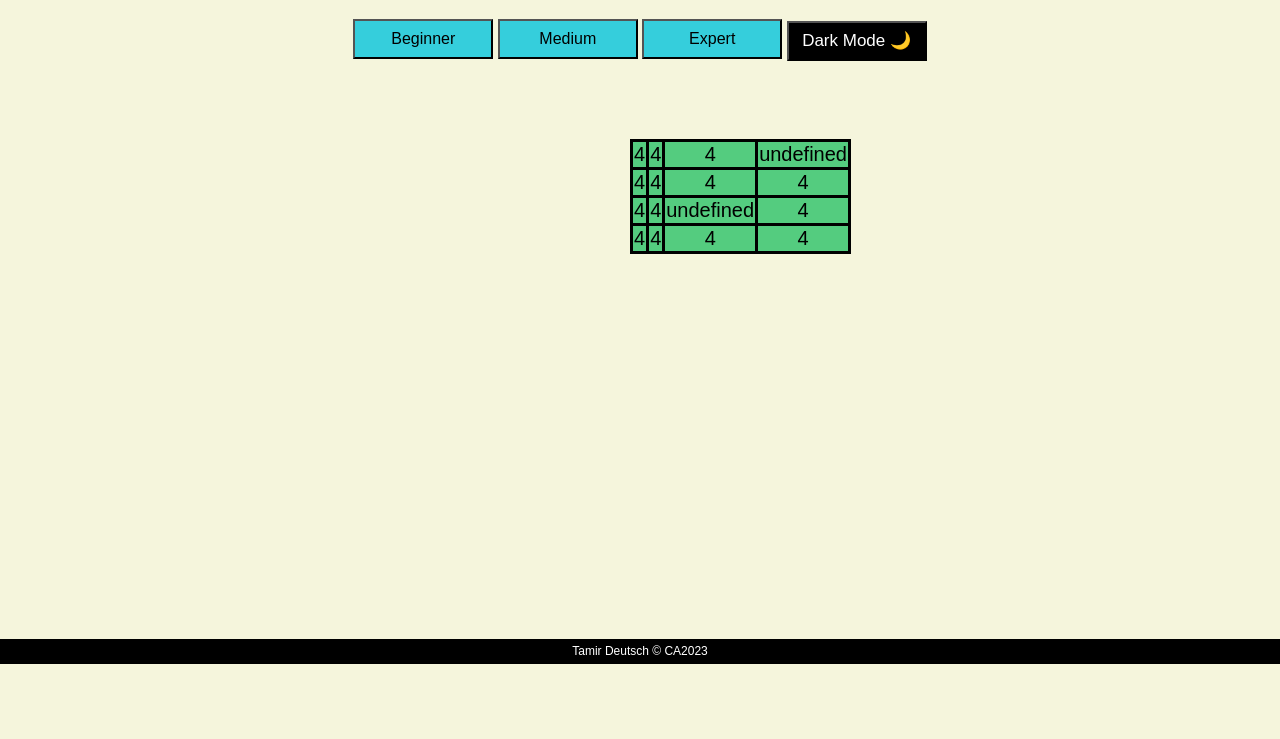
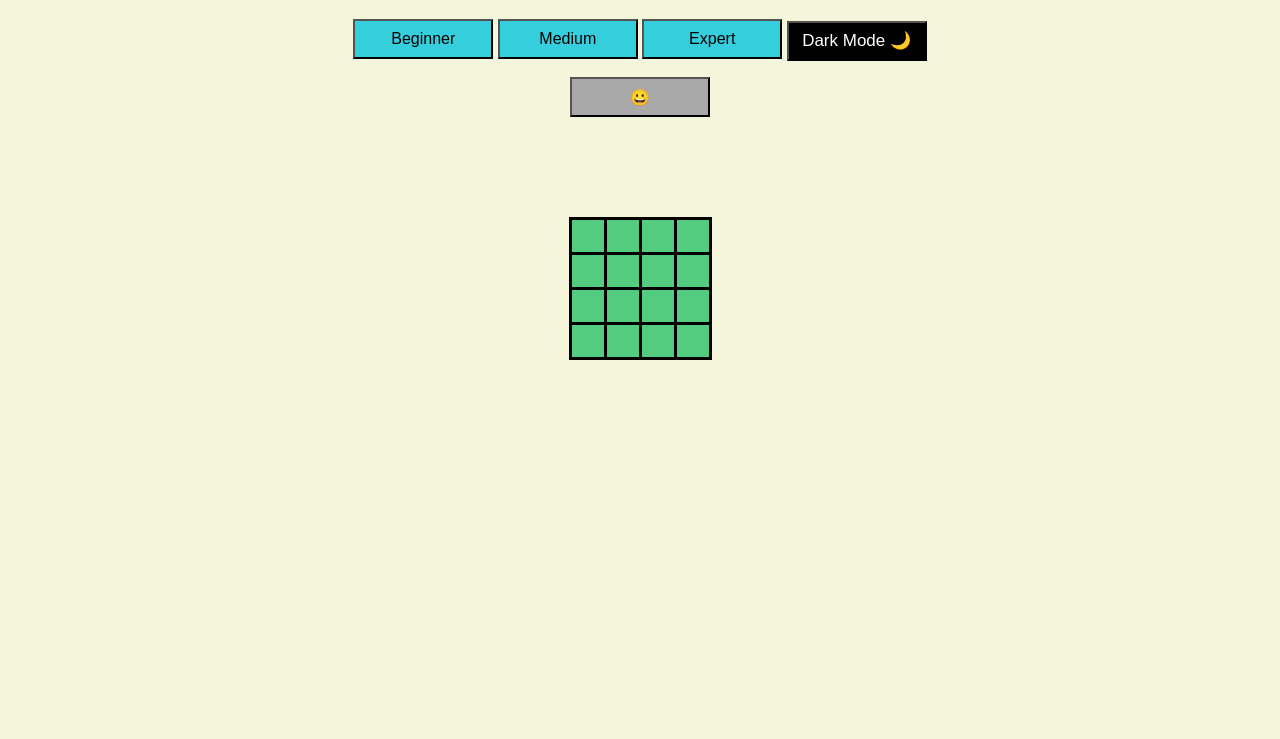
Before and after one commit to Tamir-Deutsch/Sprint1---Minesweeper, a plain HTML site: page index.html in a window 1280 px wide. Shown: the part 61-800 px from the top of the page. Drawn offline with Linux system fonts and the light colour scheme.

Commit message:
Add files via upload

```diff
--- a/css/main.css
+++ b/css/main.css
@@ -13,6 +13,10 @@ button {
     background-color: rgb(53, 206, 220);
 }
 
+button:hover {
+    background-color: rgb(39, 148, 158);
+}
+
 .dark-mode {
     position: relative;
     top: 2px;
@@ -21,10 +25,21 @@ button {
     font-size: 17px;
 }
 
+.dark-mode:hover {
+ background-color: white;
+ color: black;
+}
+
+.smiley-state {
+    background-color: gray;
+}
+
+.smiley-state {
+    background-color: darkgray;
+}
+
 table {
-    position: absolute;
-    top: 200px;
-    left: 630px;
+    margin: 100px auto;
 }
 
 table,
@@ -35,8 +50,8 @@ td {
 }
 
 td {
-    width: 3px;
-    height: 3px;
+    width: 30px;
+    height: 30px;
     background-color: rgb(84 204 127);
     font-size: 20px;
 }
--- a/index.html
+++ b/index.html
@@ -10,17 +10,19 @@
 </head>
 
 <body onload="onInit()">
-
     <h1>Minesweeper</h1>
     <div class="buttons-contatiner">
         <button onclick="chooseLevel({SIZE: 4, MINES: 2})">Beginner</button>
         <button onclick="chooseLevel({SIZE: 8, MINES: 14})">Medium</button>
         <button onclick="chooseLevel({SIZE: 12, MINES: 32})">Expert</button>
         <button class="dark-mode" onclick="onDarkMode()">Dark Mode 🌙</button>
-    </div>
+    </div><br>
+    <button class="smiley-state" onclick="onRestart()"></button>
     <table>
         <tbody class="board"></tbody>
     </table>
+    <div>
+        <h2 class="user-msg"></h2>
     </div>
     <script src="js/main.js"></script>
     <script src="js/utils.js"></script>
--- a/js/main.js
+++ b/js/main.js
@@ -2,6 +2,9 @@
 var gBoard
 var gIsWin
 var gIsDarkMode = false
+const Normal = '😀'
+const WIN = '😎'
+const LOSE = '🤯'
 const gMine = '💣'
 const gFlag = '🚩'
 var gLevel = {
@@ -19,7 +22,10 @@ var gGame = {
 function onInit() {
     gBoard = buildBoard()
     renderBoard(gBoard)
-
+    setMinesNegsCount(gBoard)
+    // randomizeMinesLocation(gBoard)
+    var elSmileyBtn = document.querySelector('.smiley-state')
+    elSmileyBtn.innerText = Normal
 }
 
 function buildBoard() {
@@ -28,7 +34,7 @@ function buildBoard() {
         board[i] = []
         for (var j = 0; j < gLevel.SIZE; j++) {
             var cell = {
-                minesAroundCount: 4,
+                minesAroundCount: 0,
                 isShown: false,
                 isMine: false,
                 isMarked: true
@@ -37,8 +43,8 @@ function buildBoard() {
         }
     }
     // Place the mines
-    board[0][3] = gMine
-    board[2][2] = gMine
+    board[0][3].isMine = true
+    board[2][2].isMine = true
 
     console.table(board)
     return board
@@ -53,7 +59,7 @@ function renderBoard(board) {
             const currCell = board[i][j].minesAroundCount
             const className = `cell cell-${i}-${j}`
 
-            strHTML += `<td class="${className}">${currCell}</td>`
+            strHTML += `<td class="${className}" onclick="onCellClicked(this, ${i}, ${j})>${currCell}"</td>`
         }
         strHTML += '</tr>'
     }
@@ -66,15 +72,49 @@ function chooseLevel(size) {
     onInit()
     // stopTimer()
     // clearTimer()
-  }
+}
 
-// function onCellClicked(elCell, i, j) {
+function onCellClicked(elCell, i, j) {
+    const cell = gBoard[i][j]
+    cell.isShown = true
+    cell.isMark = false
+    elCell.innerText = cell.minesAroundCount
 
+    if (cell.isMine) {
+        elCell.innerText = gMine
+        gIsWin = false
+    }
+}
+
+// function randomizeMinesLocation(board) {
+//     for (var i = 0; i < board.length; i++) {
+//         for (var j = 0; j < board[0].length; j++) {
+//             var currCell = board[i][j]
+//         }
+//     }
+//     return board
+
+//     const cell = gBoard[i][j]
+//     var randIdxI = getRandomInt(0, gBoard.length - 1)
+//     var randIdxj = getRandomInt(0, gBoard[0].length - 1)
+
+//     if (cell.isMine) {
+//         elCell.innerText = gMine
+//     }
 // }
 
+
+
 function setMinesNegsCount(board) {
-    MinesNegsCount(board,)
-
+    for (var i = 0; i < board.length; i++) {
+        for (var j = 0; j < board[0].length; j++) {
+            var currCell = board[i][j]
+            if (!currCell.isMine) {
+                currCell.minesAroundCount = MinesNegsCount(board, i, j)
+            }
+        }
+    }
+    return board
 }
 
 function MinesNegsCount(board, rowIdx, colIdx) {
@@ -99,9 +139,13 @@ function MinesNegsCount(board, rowIdx, colIdx) {
 
 // }
 
-// function checkGameOver() {
+// function checkGameOver(isVictorious) {
 
 // }
+
+function onRestart() {
+onInit()
+}
 
 function onDarkMode() {
     gIsDarkMode = true
@@ -112,10 +156,10 @@ function onDarkMode() {
     elDarkModeBtn.style.backgroundColor = 'whitesmoke'
     elDarkModeBtn.style.color = 'black'
     elDarkModeBtn.innerText = 'Bright Mode ☀'
-    // outOFDarkMode()
+    // outOfDarkMode()
 }
 
-// function outOFDarkMode() {
+// function outOfDarkMode() {
 //     var elBody = document.querySelector('body')
 //     elBody.style.backgroundColor = 'beige'
 //     elBody.style.color = 'black'
```
